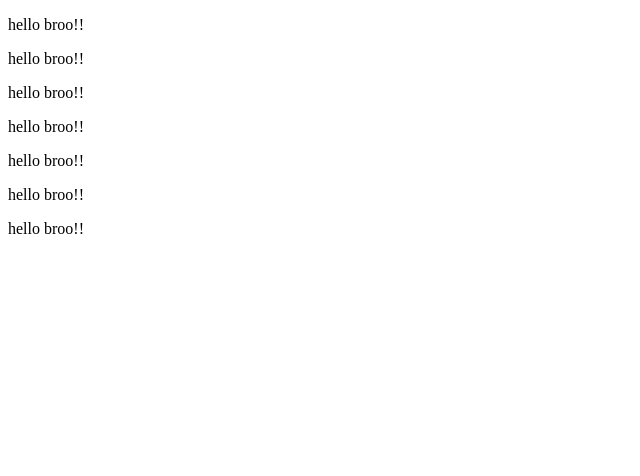
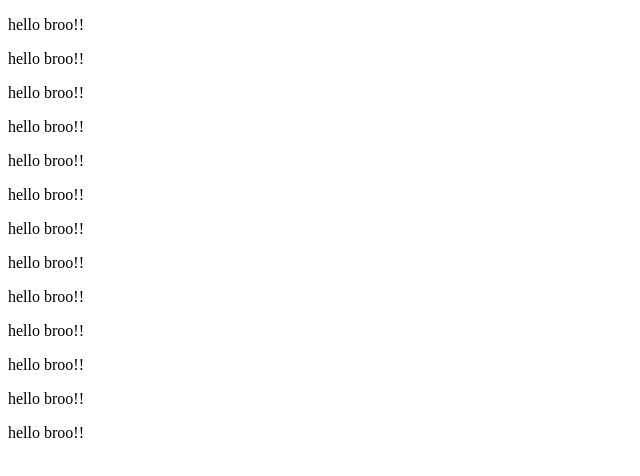
Before and after one commit to SolomonLipson/learnngrepo, a plain HTML site: page index.html in a window 1280 px wide. Shown: the whole page, without its empty margins (0-640 px from the left). Drawn offline with Linux system fonts and the light colour scheme.

Commit message:
Your commit message to new branch

```diff
--- a/index.html
+++ b/index.html
@@ -13,5 +13,11 @@
     <p>hello broo!!</p>
     <p>hello broo!!</p>
     <p>hello broo!!</p>
+    <p>hello broo!!</p>
+    <p>hello broo!!</p>
+    <p>hello broo!!</p>
+    <p>hello broo!!</p>
+    <p>hello broo!!</p>
+    <p>hello broo!!</p>
 </body>
 </html>
```
